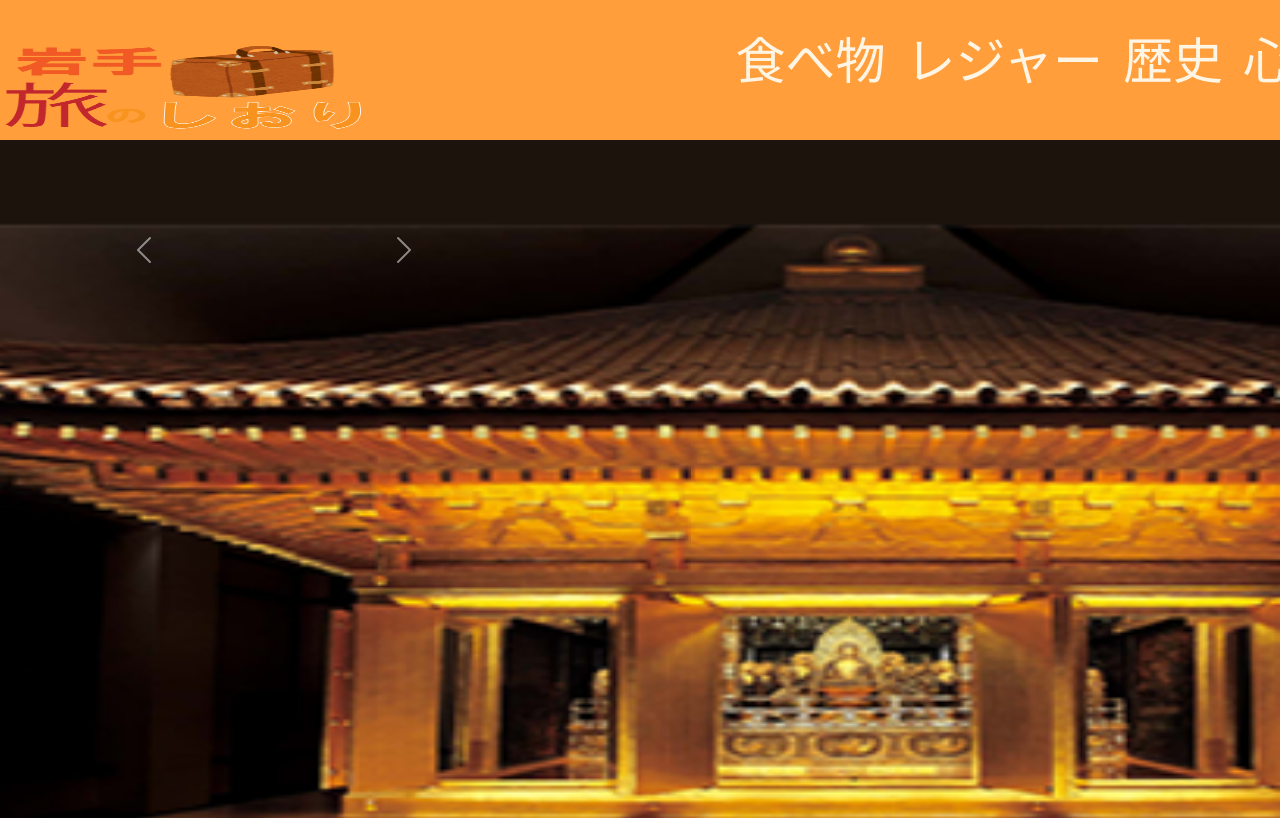
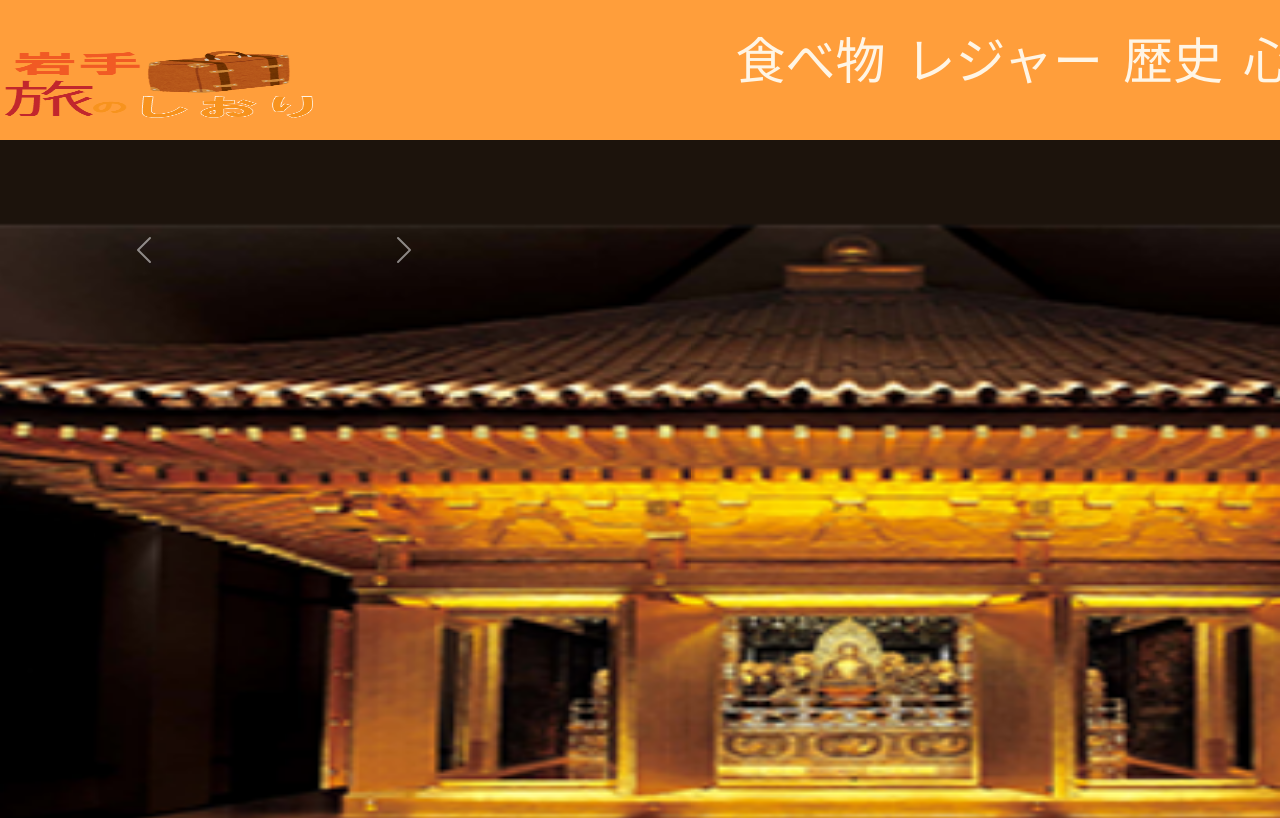
Before and after one commit to koha0516/git_1-3h, a plain HTML site: page index.html in a window 1280 px wide. Shown: the top 818 px of the page. Drawn offline with nearby package versions, Linux system fonts and the light colour scheme.

Commit message:
ロゴの幅と高さを修正

```diff
--- a/index.html
+++ b/index.html
@@ -13,7 +13,7 @@
 <body>
 
   <header id="header">
-    <div><img src="img/WEBlogo.png" alt="logo_img" width="400" height="140"></div>
+    <div><img src="img/WEBlogo.png" alt="logo_img" width="347" height="113"></div>
     <nav>
       <ul id="g-navi">
         <li><a href="field1.html">食べ物</a></li>
```
